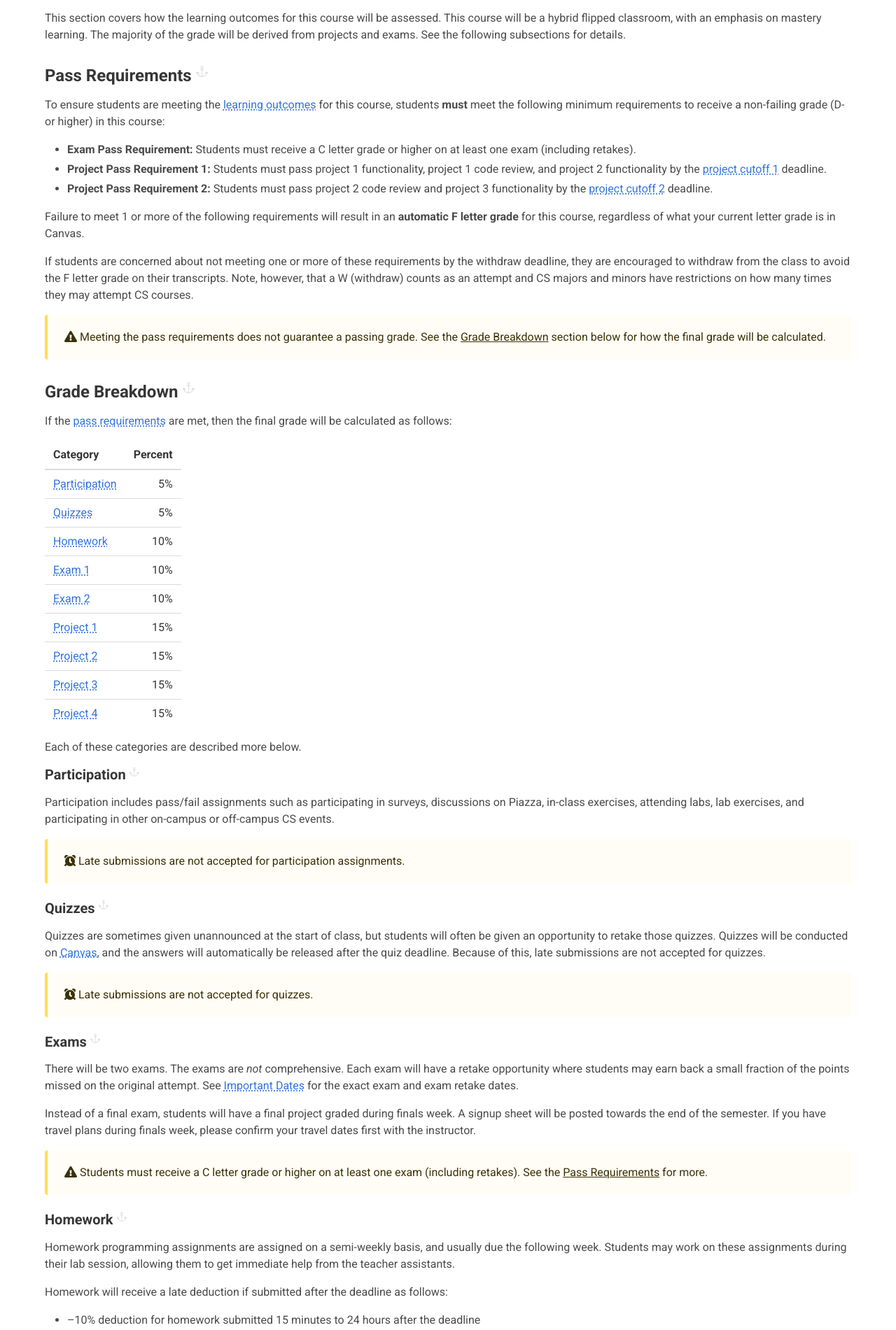
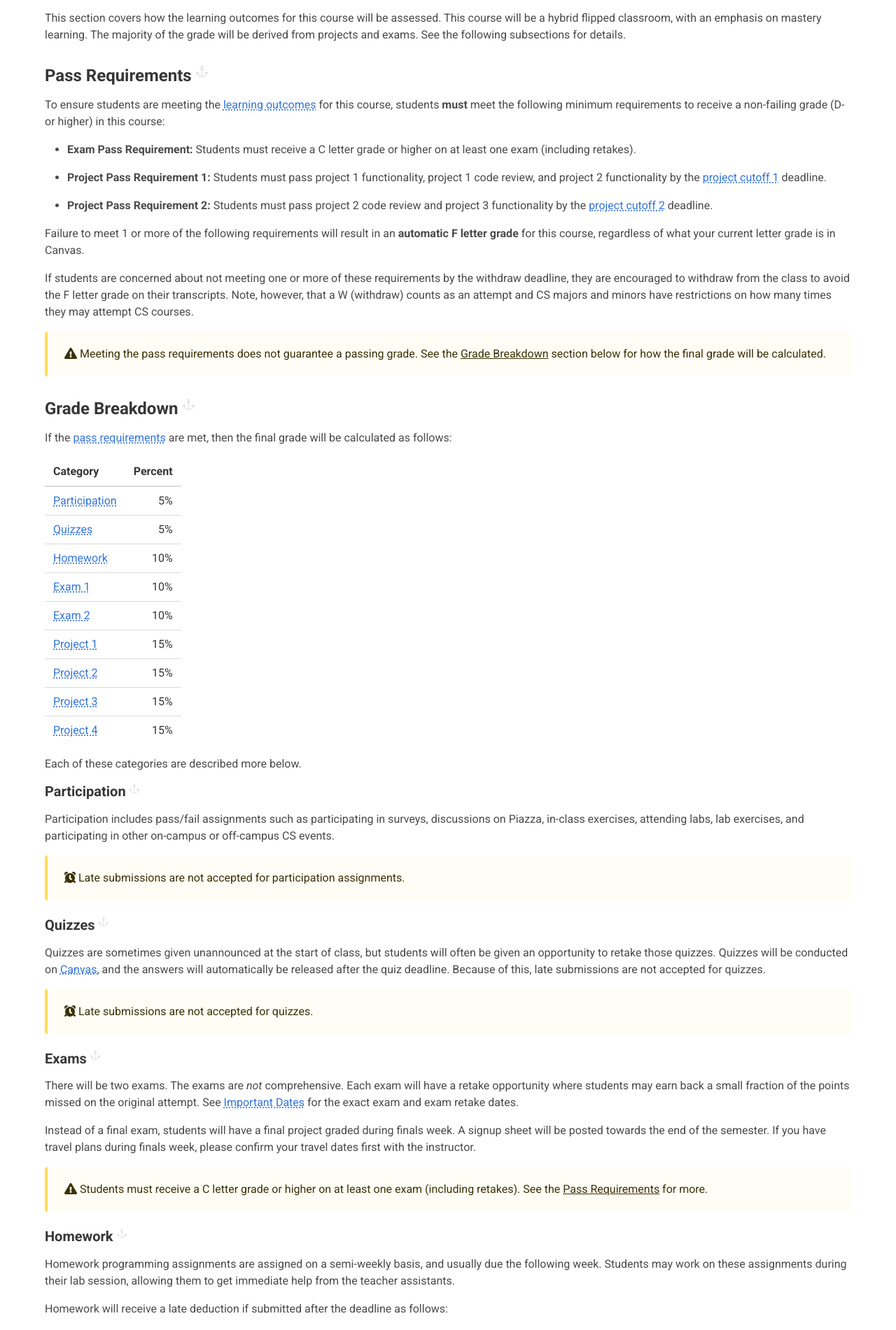
Before and after one commit to usf-cs212-spring2019/usf-cs212-spring2019.github.io, a Jekyll site: the page built from syllabus.html, in a window 1280 px wide. Shown: the part 3963-5864 px from the top of the page at 70% size. Built offline with Jekyll 4.4.1, drawn with Linux system fonts in a browser that asks for light colours.

Commit message:
Style adjustments.

```diff
--- /dev/null
+++ b/_includes/notice.html
@@ -0,0 +1,5 @@
+<article class="message {{ include.type }}">
+  <div class="message-body">
+    <i class="{{ include.icon }}"></i>&nbsp;{{ include.text }}
+  </div>
+</article>
--- a/css/custom.css
+++ b/css/custom.css
@@ -45,6 +45,10 @@
 
 a:hover:not(.button) {
   text-decoration: currentColor underline solid;
+}
+
+li p {
+  margin-bottom: 1em;
 }
 
 figure.highlight {
```
